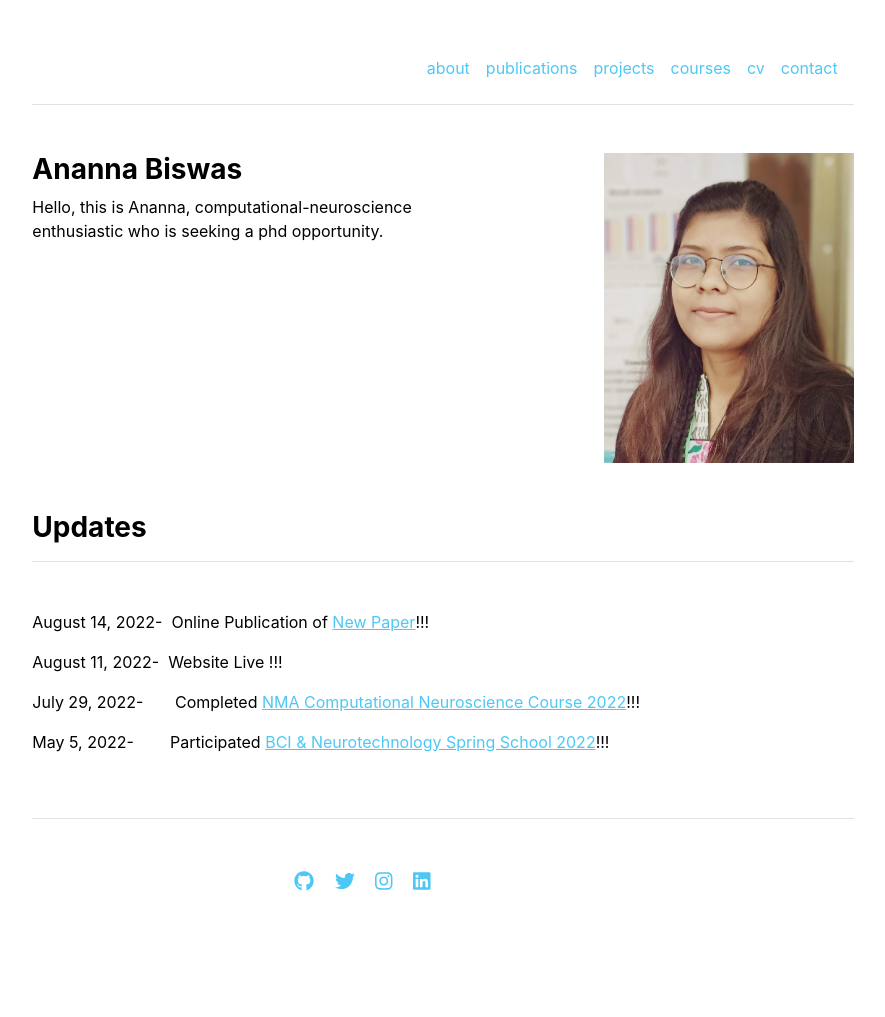
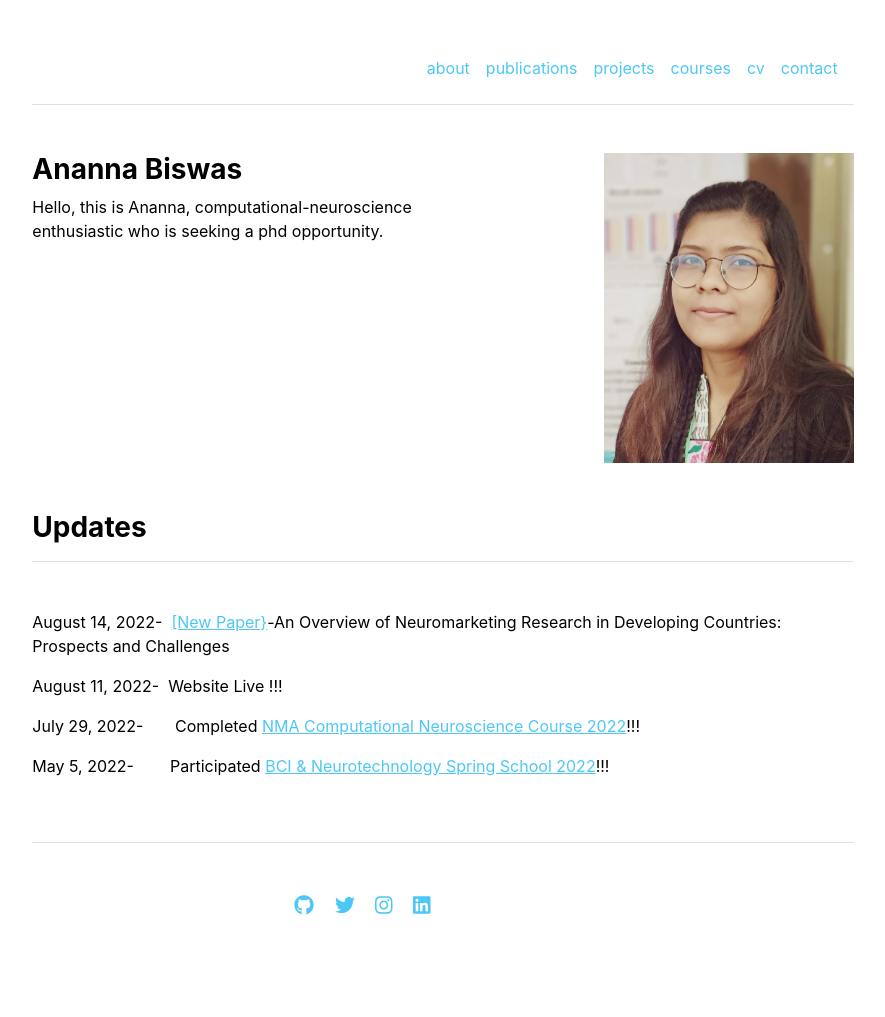
Before and after one commit to Anannabiswas/anannabiswas.github.io, a Jekyll site: the page built from index.md, in a window 1280 px wide. Shown: the whole page, without its empty margins (197-1082 px from the left). Built offline with Jekyll 4.4.1, drawn with Linux system fonts in a browser that asks for light colours; before the commit the page ends 993 px from its top, so only the background shows below that.

Commit message:
Update home.html

```diff
--- a/_layouts/home.html
+++ b/_layouts/home.html
@@ -20,7 +20,7 @@ layout: default
     <!--{% for post in site.posts %}
       <p>{{ post.date | date: "%B %-d, %Y" }} - <a href="{{ site.github.url }}/{{ post.url }}">{{ post.title }}</a> </p>
     {% endfor %} -->
-      <p> August 14, 2022-  &nbsp;Online Publication of <a href= "https://dl.acm.org/doi/abs/10.1145/3542954.3542977">New Paper</a>!!!</p>
+      <p> August 14, 2022-  &nbsp;<a href= "https://dl.acm.org/doi/abs/10.1145/3542954.3542977">[New Paper}</a>-An Overview of Neuromarketing Research in Developing Countries: Prospects and Challenges</p>
       <p> August 11, 2022-  &nbsp;Website Live !!! </p>
       <p> July   29, 2022-  &nbsp; &nbsp; &nbsp;&nbsp;Completed <a href= "https://portal.neuromatchacademy.org/certificate/e809b048-67e3-437e-9afa-aa23664965f1">NMA Computational Neuroscience Course 2022</a>!!! </p>
       <p> May     5, 2022-  &nbsp; &nbsp; &nbsp;&nbsp;&nbsp;Participated <a href= "/assets/certificate/gtec.pdf">BCI & Neurotechnology Spring School 2022</a>!!!</p>
```
